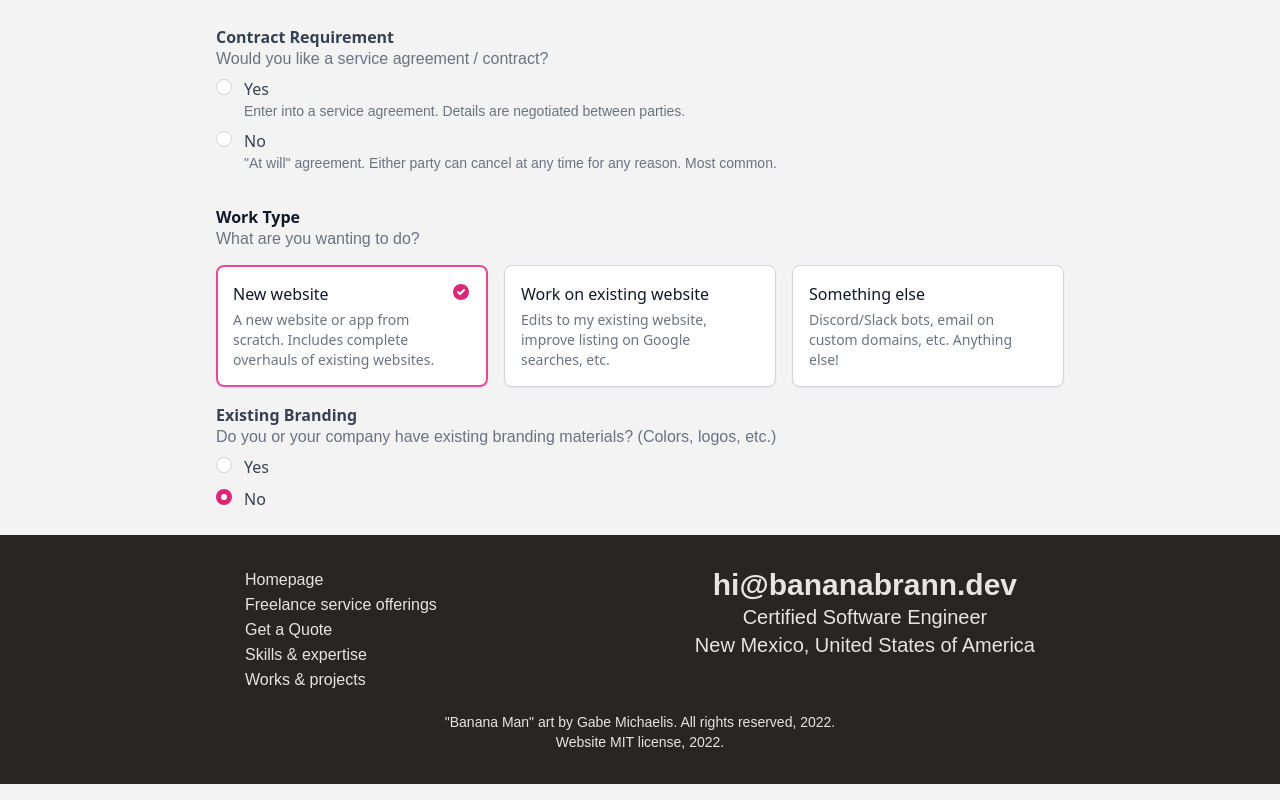
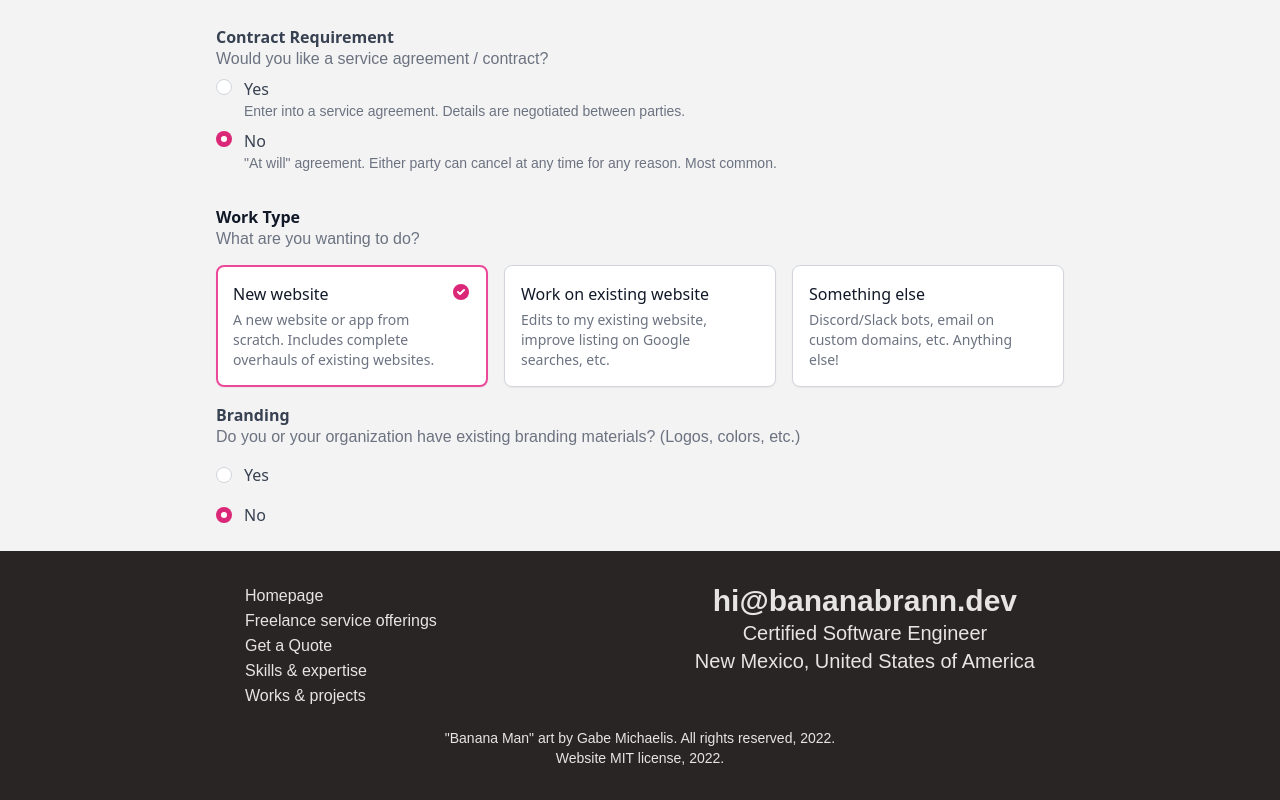
Before and after one commit to bananabrann/old-bananabrann.dev, a Next.js app: page /quote in a window 1280 px wide. Shown: the part 977-1777 px from the top of the page. Built offline with nearby package versions, Linux system fonts and the light colour scheme; a web font is replaced by a local one.

Commit message:
Branding required

```diff
--- a/components/GetAQuote/QuoteCalculatorBranding.tsx
+++ b/components/GetAQuote/QuoteCalculatorBranding.tsx
@@ -7,77 +7,42 @@
 }) {
   return (
     <div className="my-4">
-      <label className="font-bold text-gray-700">Existing Branding</label>
-      <p className="leading-5 text-gray-500 mb-2">{`Do you or your company have existing branding materials? (Colors, logos, etc.)`}</p>
+      <label className="font-bold text-gray-700">Branding</label>
+      <p className="leading-5 text-gray-500">{`Do you or your organization have existing branding materials? (Logos, colors, etc.)`}</p>
+      <fieldset className="mt-4">
         <legend className="sr-only">Branding Requirement</legend>
-      <fieldset>
-        <legend className="sr-only">Branding Required</legend>
-
-        <div className="space-y-2">
-          <div
-            key="branding-required-yes"
-            className="relative flex items-start"
-          >
-            <div className="flex items-center h-5">
+        <div className="space-y-4">
+          <div key="branding-required-yes" className="flex items-center">
             <input
-                id="branding-required-yes"
-                aria-describedby={`branding-required-yes-description`}
-                name="plan"
+              id={"branding-required-yes"}
+              name="branding-required"
               type="radio"
               checked={isChecked}
               onChange={() => handleBranding(true)}
               className="focus:ring-pink-500 h-4 w-4 text-pink-600 border-gray-300"
             />
-            </div>
-            <div className="ml-3">
             <label
-                htmlFor="branding-required-yes"
-                className="font-medium text-gray-700"
+              htmlFor={"branding-required-yes"}
+              className="ml-3 block font-medium text-gray-700"
             >
               Yes
             </label>
-              {/*
-              <p
-                id={`branding-required-yes-description`}
-                className="text-gray-500 text-sm"
-              >
-                {`Enter into a service agreement. Details are negotiated between parties.`}
-              </p>
-              */}
           </div>
-          </div>
-
-          <div
-            key="branding-required-no"
-            className="relative flex items-start"
-          >
-            <div className="flex items-center h-5">
+          <div key="branding-required-no" className="flex items-center">
             <input
-                id="branding-required-no"
-                aria-describedby={`branding-required-no-description`}
-                name="plan"
+              id={"branding-required-no"}
+              name="branding-required"
               type="radio"
               checked={!isChecked}
               onChange={() => handleBranding(false)}
               className="focus:ring-pink-500 h-4 w-4 text-pink-600 border-gray-300"
             />
-            </div>
-            <div className="ml-3">
             <label
-                htmlFor="branding-required-no"
-                className="font-medium text-gray-700"
+              htmlFor={"branding-required-no"}
+              className="ml-3 block font-medium text-gray-700"
             >
               No
             </label>
-              {/*
-              <p
-                id={`branding-required-no-description`}
-                className="text-gray-500 text-sm"
-              >
-                {`"At will" agreement. Either party can cancel at any time for any reason. Most common.`}
-              </p>
-              */}
-            </div>
           </div>
         </div>
       </fieldset>
```
Lines whose indentation alone changed are shown as unchanged.
